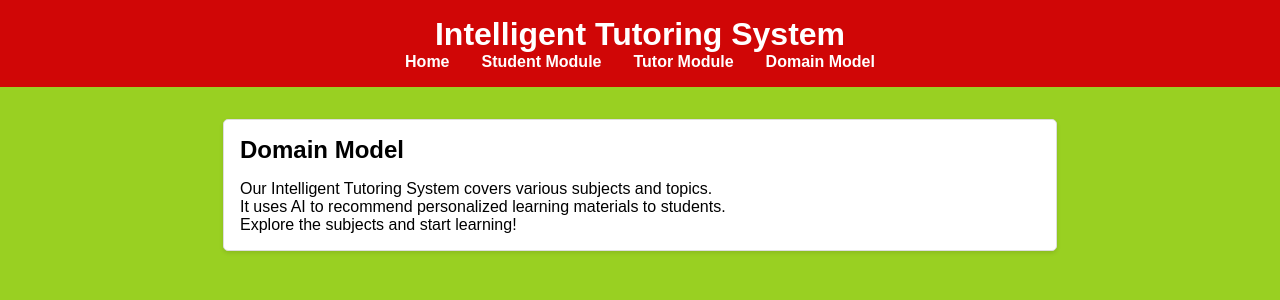
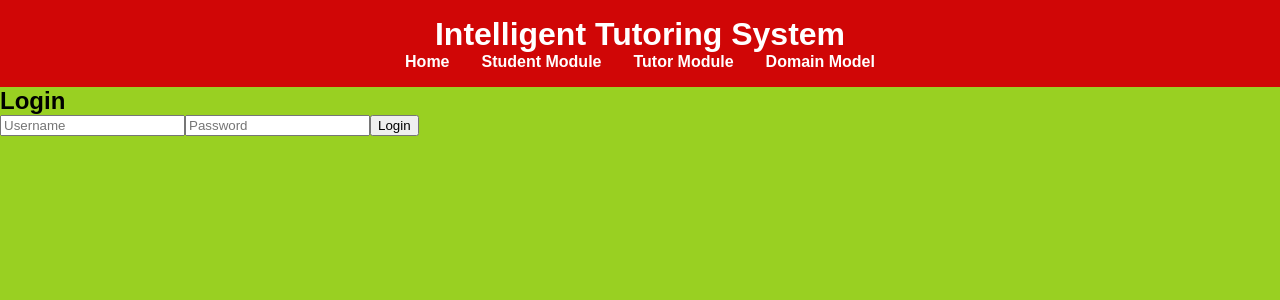
Before and after one commit to brightkingpin/intelligent-tutoring-system-app, a React (Create React App) app: page /domain in a window 1280 px wide. Shown: the top 300 px of the page. Built offline with nearby package versions, Linux system fonts and the light colour scheme.

Commit message:
Done with assignment

```diff
--- a/src/App.js
+++ b/src/App.js
@@ -1,32 +1,38 @@
-import React from 'react';
+import React, { useState } from 'react';
 import './App.css';
 import Header from './components/Header';
 import Home from './components/Home';
 import StudentModule from './components/StudentModule';
-import TutorModule from './components/TutorModule'; // Import TutorModule
-import DomainModel from './components/DomainModel'; // Import DomainModel
+import TutorModule from './components/TutorModule';
+import DomainModel from './components/DomainModel';
 import AIEngine from './services/AIEngine';
+import Login from './components/Login'; // Import the Login component
 import { BrowserRouter as Router, Routes, Route } from 'react-router-dom';
 
 const aiEngine = new AIEngine();
 
 function App() {
+  const [isLoggedIn, setIsLoggedIn] = useState(false); // State to manage authentication
+
+  const handleLogin = () => {
+    setIsLoggedIn(true);
+  };
+
   return (
     <Router>
       <div>
         <Header />
-        <Routes>
-          <Route path="/" element={<Home />} />
-          <Route
-            path="/student/:subject"
-            element={<StudentModule aiEngine={aiEngine} />}
-          />
-          <Route
-            path="/tutor/:subject" // Modify the path
-            element={<TutorModule aiEngine={aiEngine} />} // Pass aiEngine to TutorModule
-          />
-          <Route path="/domain" element={<DomainModel />} />
-        </Routes>
+        {/* Conditionally render based on isLoggedIn state */}
+        {isLoggedIn ? (
+          <Routes>
+            <Route path="/" element={<Home />} />
+            <Route path="/student/:subject" element={<StudentModule aiEngine={aiEngine} />} />
+            <Route path="/tutor/:subject" element={<TutorModule aiEngine={aiEngine} />} />
+            <Route path="/domain" element={<DomainModel />} />
+          </Routes>
+        ) : (
+          <Login onLogin={handleLogin} /> // Render the Login component
+        )}
       </div>
     </Router>
   );
--- /dev/null
+++ b/src/components/Login.js
@@ -0,0 +1,38 @@
+import React, { useState } from 'react';
+
+const Login = ({ onLogin }) => {
+  const [username, setUsername] = useState('');
+  const [password, setPassword] = useState('');
+  const [error, setError] = useState('');
+
+  const handleLogin = () => {
+    // I have implemented my authentication logic here
+    if (username === 'lecturer@gmail.com' && password === '123456') {
+      onLogin(); // I Called the onLogin function to be passed as a prop
+    } else {
+      setError('Invalid credentials');
+    }
+  };
+
+  return (
+    <div>
+      <h2>Login</h2>
+      <input
+        type="text"
+        placeholder="Username"
+        value={username}
+        onChange={(e) => setUsername(e.target.value)}
+      />
+      <input
+        type="password"
+        placeholder="Password"
+        value={password}
+        onChange={(e) => setPassword(e.target.value)}
+      />
+      <button onClick={handleLogin}>Login</button>
+      {error && <p>{error}</p>}
+    </div>
+  );
+};
+
+export default Login;
```
Also changed, not shown: 1 other file (tests, documents, lock files or other folders).
